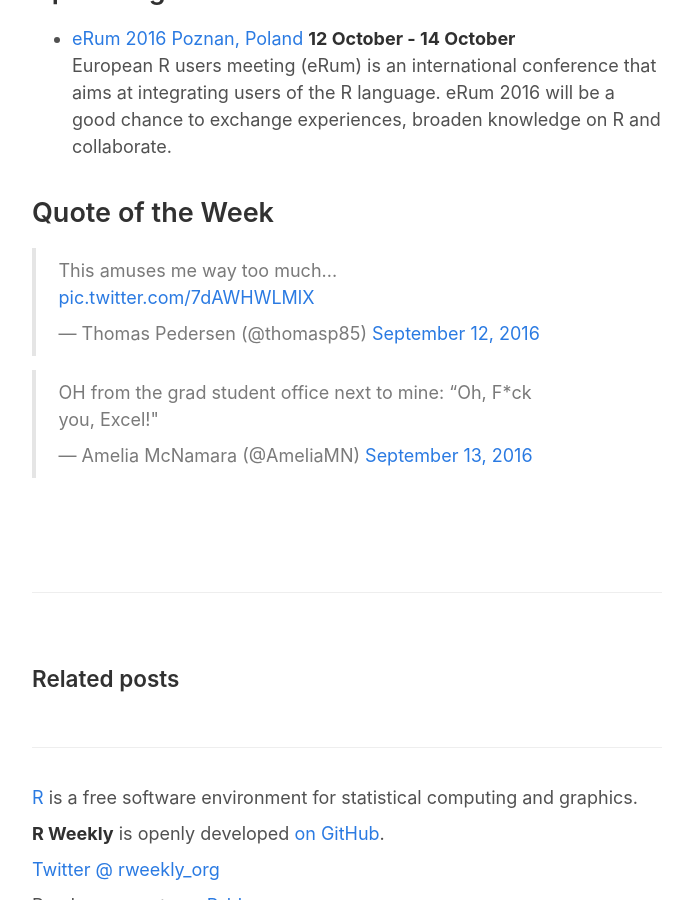
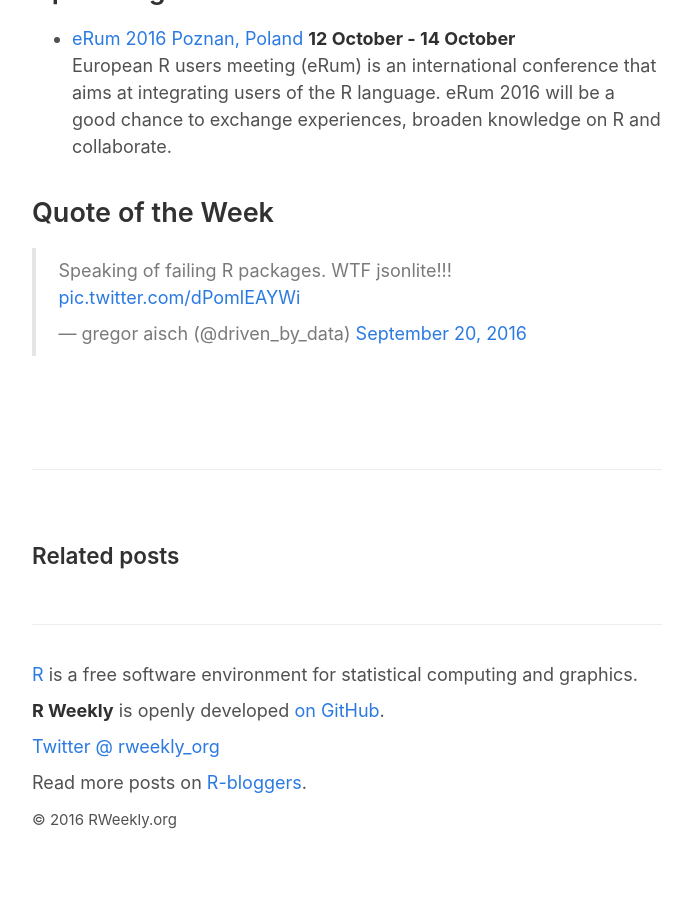
Before and after one commit to rweekly/rweekly.org, a Jekyll site: the page built from draft.md, in a window 1280 px wide and 900 px high, scrolled down 1083 px. Shown: the whole window, without its empty margins (293-986 px from the left). Built offline with Jekyll 4.4.1, drawn with Linux system fonts in a browser that asks for light colours; comment, search, counter and statistics services are not loaded; after the commit the page ends 1951 px from its top, so only the background shows below that.

Commit message:
new QOTW

```diff
--- a/draft.md
+++ b/draft.md
@@ -60,9 +60,8 @@ European R users meeting (eRum) is an international conference that aims at inte
 
 ## Quote of the Week
 
-<blockquote class="twitter-tweet" data-lang="en"><p lang="en" dir="ltr">This amuses me way too much... <a href="https://t.co/7dAWHWLMlX">pic.twitter.com/7dAWHWLMlX</a></p>&mdash; Thomas Pedersen (@thomasp85) <a href="https://twitter.com/thomasp85/status/775237679348842496">September 12, 2016</a></blockquote>
-
-<blockquote class="twitter-tweet" data-lang="en"><p lang="en" dir="ltr">OH from the grad student office next to mine: “Oh, F*ck you, Excel!&quot;</p>&mdash; Amelia McNamara (@AmeliaMN) <a href="https://twitter.com/AmeliaMN/status/775749583158861824">September 13, 2016</a></blockquote>
+<blockquote class="twitter-tweet" data-lang="en"><p lang="en" dir="ltr">Speaking of failing R packages. WTF jsonlite!!! <a href="https://t.co/dPomlEAYWi">pic.twitter.com/dPomlEAYWi</a></p>&mdash; gregor aisch (@driven_by_data) <a href="https://twitter.com/driven_by_data/status/778334958930780161">September 20, 2016</a></blockquote>
+<script async src="//platform.twitter.com/widgets.js" charset="utf-8"></script>
 
 
 <p><small id="page_view">&nbsp;</small></p>
```
